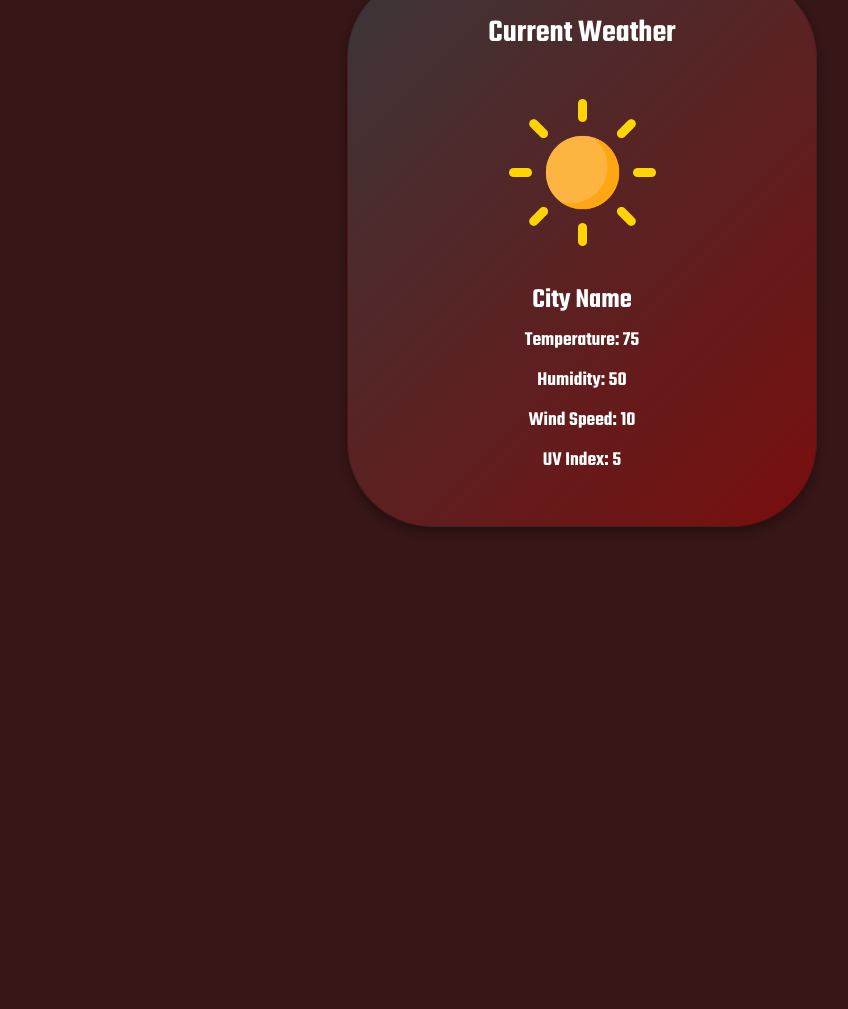
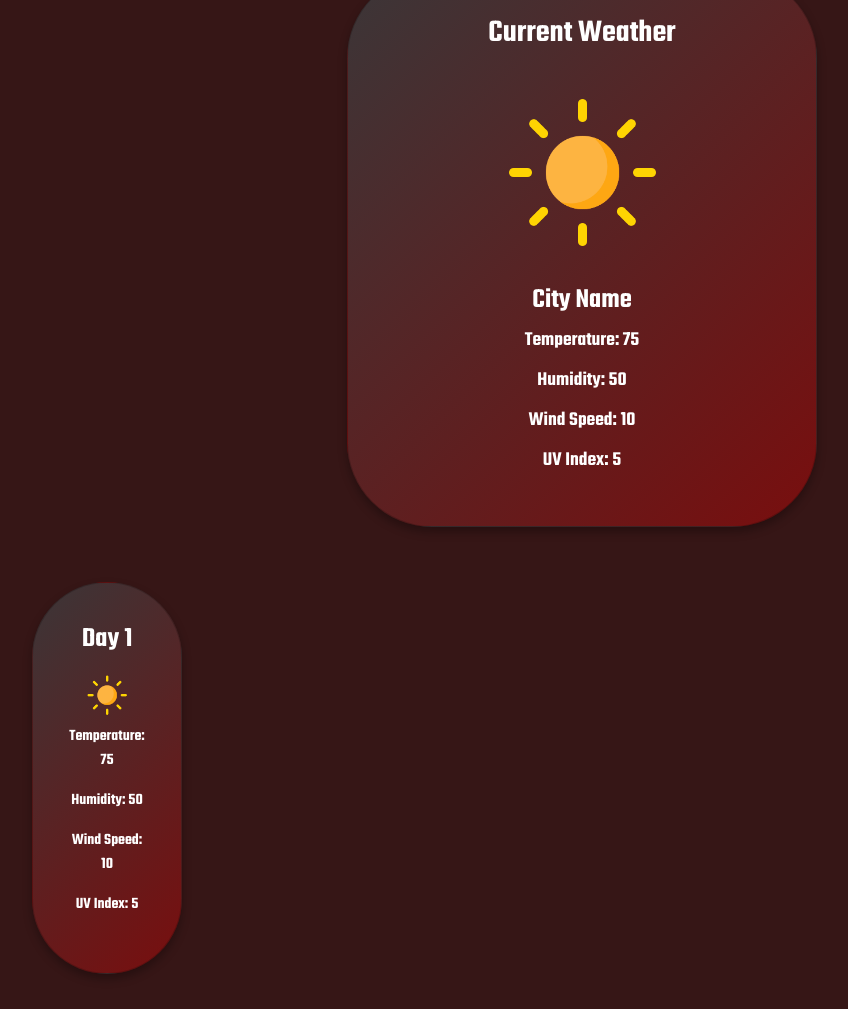
Before and after one commit to DrBubblez/Weather-App, a plain HTML site: page index.html in a window 1280 px wide. Shown: the part 319-1328 px from the top of the page, without its empty margins (58-906 px from the left). Before the commit the page ends 881 px from the top, so only its background shows below. Drawn offline with nearby package versions, Linux system fonts and the light colour scheme.

Commit message:
5 Day Forecast Container

```diff
--- a/assets/css/style.css
+++ b/assets/css/style.css
@@ -67,3 +67,22 @@ body {
     font-size: 20px;
     margin-bottom: 10px;
 }
+
+.current-weather {
+    width: 100%;
+    display: flex;
+    justify-content: space-between;
+    margin-bottom: 20px;
+}
+
+.container {
+    display: flex;
+    flex-direction: column;
+    justify-content: space-between;
+    margin-top: 20px;
+}
+
+.forecast-img {
+    width: 60px;
+    height: 60px;
+}
--- a/index.html
+++ b/index.html
@@ -25,7 +25,7 @@
       </div>
     </card>
 
-   <card class="card">
+   <card class="current-weather card">
       <h2>Current Weather</h2>
         <div>
           <img id="icon" src="./assets/img/clear.png">
@@ -39,6 +39,25 @@
         </div>
    </card>
 
+   <div class="container">
+    <div class="row">
+      <div class="col-sm-2">
+        <card class="card">
+          <h3>Day 1</h3>
+          <div>
+            <img class="forecast-img" id="icon" src="./assets/img/clear.png">
+          </div>
+          <div class="forecast-info">
+            <p id="temp">Temperature: 75</p>
+            <p id="humid">Humidity: 50</p>
+            <p id="wind">Wind Speed: 10</p>
+            <p id="uv">UV Index: 5</p>
+          </div>
+        </card>
+
+   </div>
+
+
     <script src="https://code.jquery.com/jquery-3.4.1.min.js"></script>
     <script src="./assets/js/script.js"></script>
 
```
